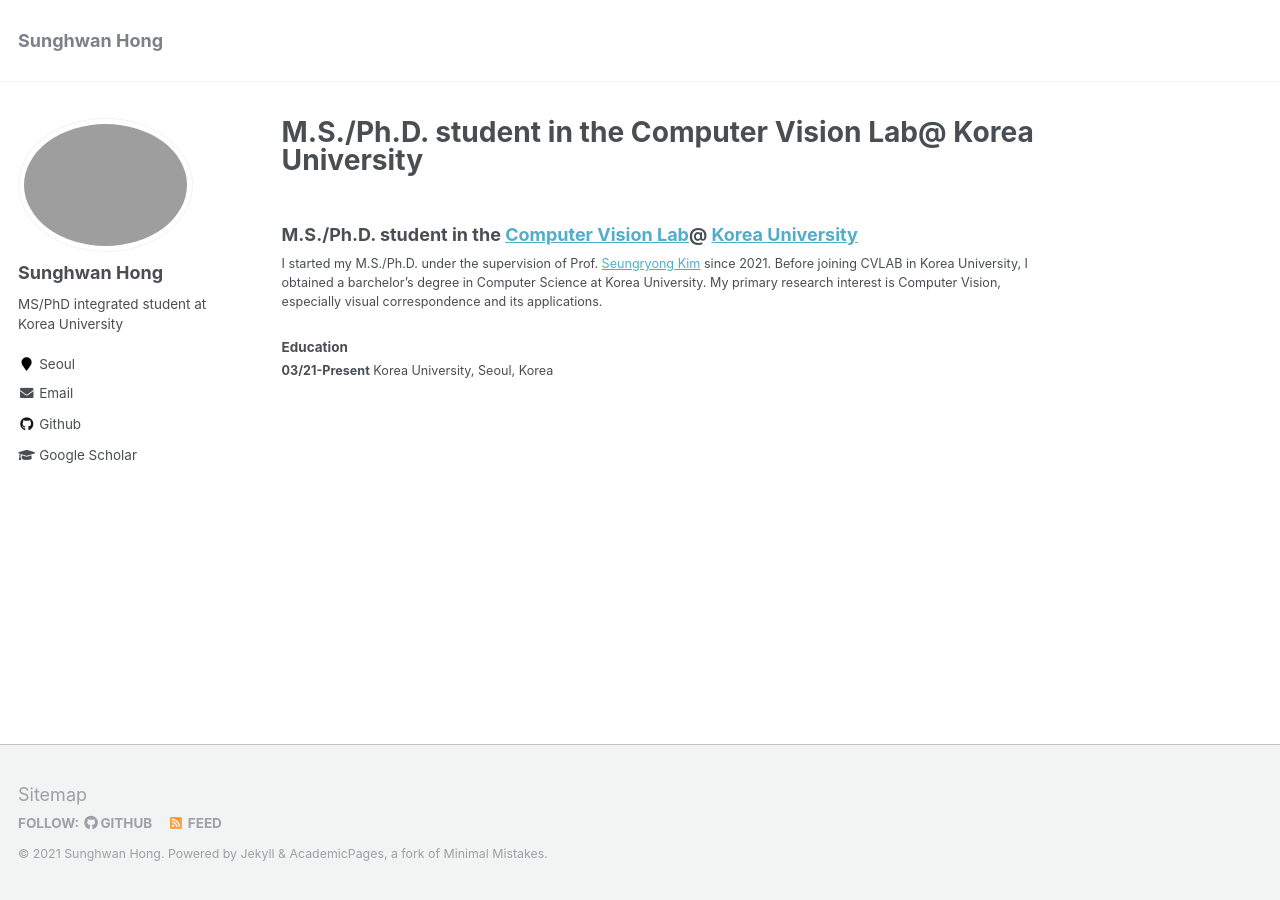
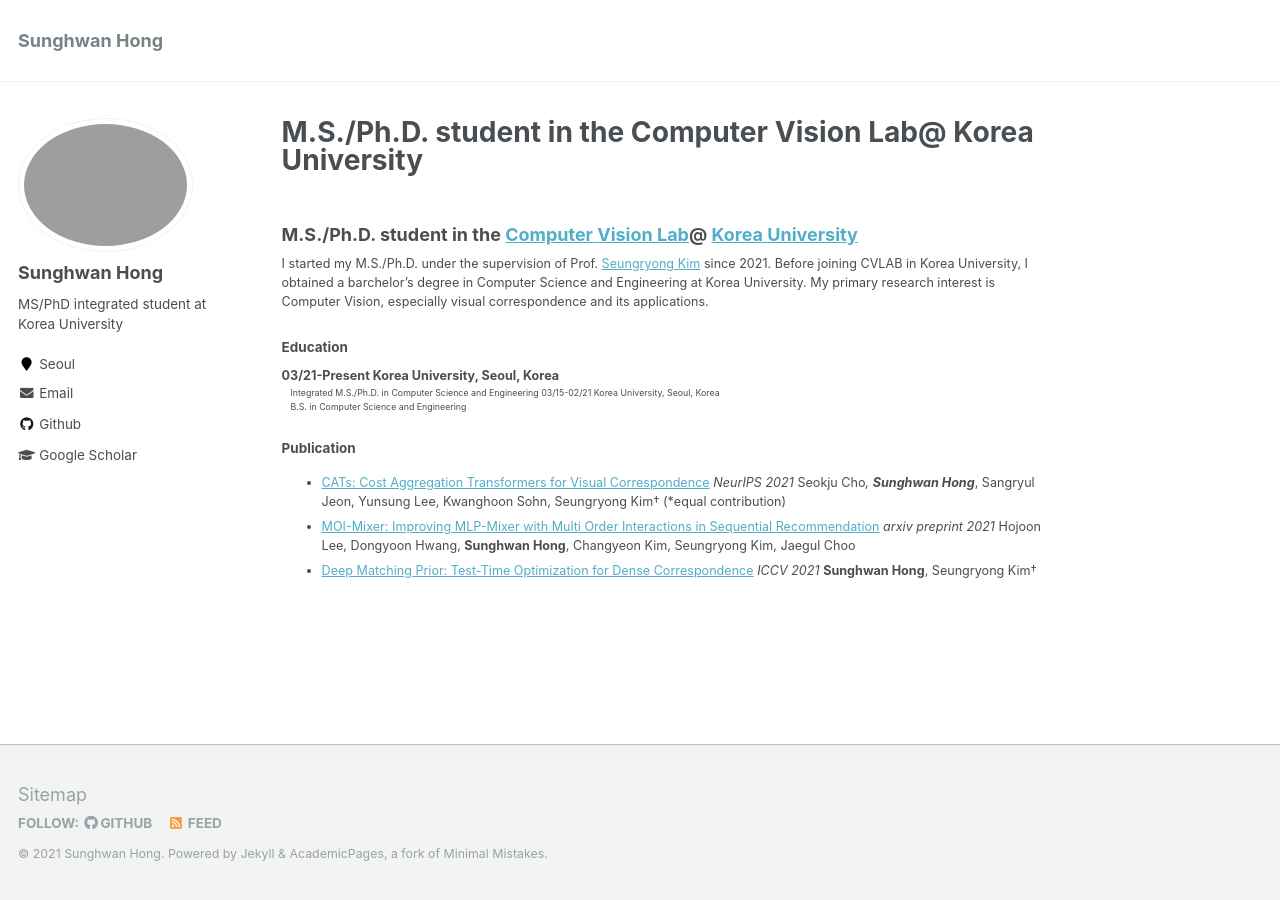
Before and after one commit to jang-1996/jang-1996.github.io, a Jekyll site: the page built from _pages/about.md, in a window 1280 px wide. Built offline with Jekyll 4.4.1, drawn with Linux system fonts in a browser that asks for light colours; our own code applies the rules of GitHub Pages for plain Markdown files.

Commit message:
edit profile

```diff
--- a/_pages/about.md
+++ b/_pages/about.md
@@ -10,7 +10,19 @@
 ### M.S./Ph.D. student in the [Computer Vision Lab](https://cvlab.korea.ac.kr/ "cvlab")@ [Korea University](https://info.korea.edu/en_info/index.do "korea")
 
 I started my M.S./Ph.D. under the supervision of Prof. [Seungryong Kim](https://seungryong.github.io/) since 2021. Before joining CVLAB in Korea University,
-I obtained a barchelor's degree in Computer Science at Korea University. My primary research interest is Computer Vision, especially visual correspondence and its applications.
+I obtained a barchelor's degree in Computer Science and Engineering at Korea University. My primary research interest is Computer Vision, especially visual correspondence and its applications.
 
 #### Education
-**03/21-Present** Korea University, Seoul, Korea
+03/21-Present Korea University, Seoul, Korea
+:   Integrated M.S./Ph.D. in Computer Science and Engineering
+03/15-02/21 Korea University, Seoul, Korea
+:   B.S. in Computer Science and Engineering
+
+#### Publication
+
+* [CATs: Cost Aggregation Transformers for Visual Correspondence](https://arxiv.org/abs/2106.03090) _NeurIPS 2021_
+  Seokju Cho*, **Sunghwan Hong***, Sangryul Jeon, Yunsung Lee, Kwanghoon Sohn, Seungryong Kim† (*equal contribution)
+* [MOI-Mixer: Improving MLP-Mixer with Multi Order Interactions in Sequential Recommendation](https://arxiv.org/abs/2108.07505) _arxiv preprint 2021_
+  Hojoon Lee, Dongyoon Hwang, **Sunghwan Hong**, Changyeon Kim, Seungryong Kim, Jaegul Choo
+* [Deep Matching Prior: Test-Time Optimization for Dense Correspondence](https://arxiv.org/abs/2106.03090) _ICCV 2021_
+  **Sunghwan Hong**, Seungryong Kim†
```
